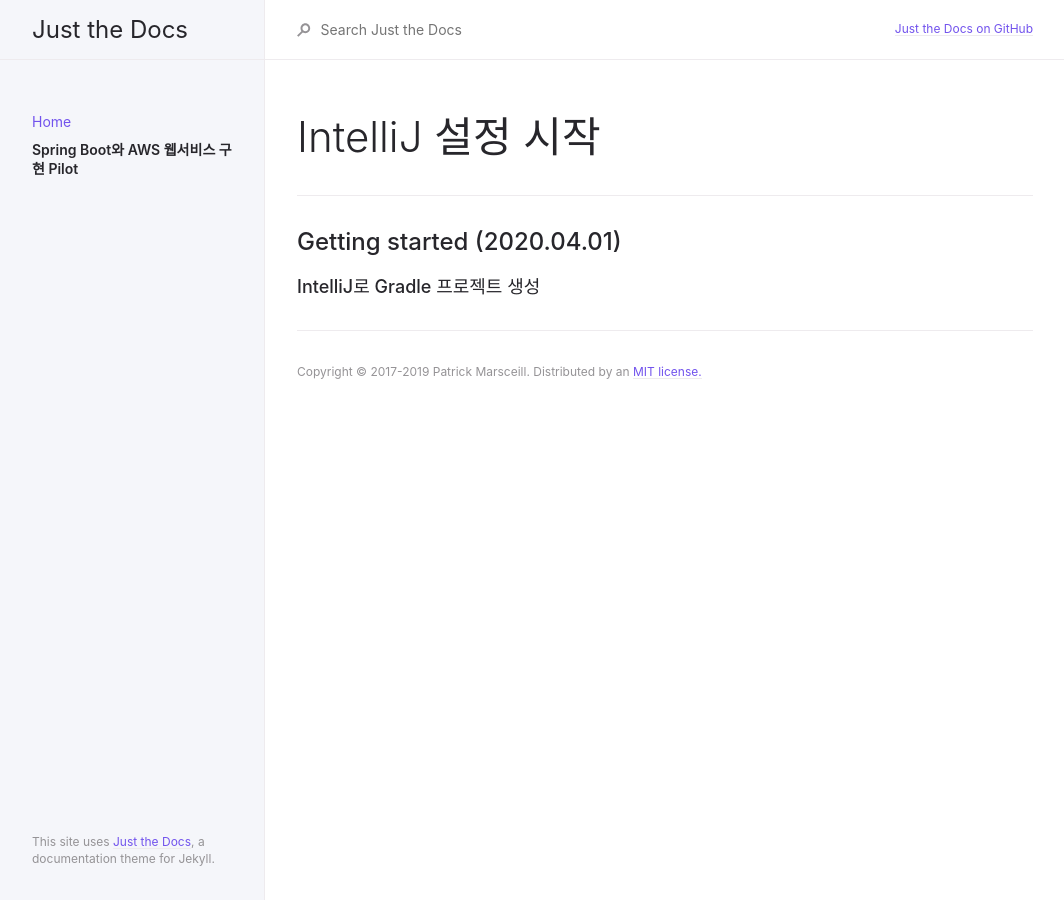
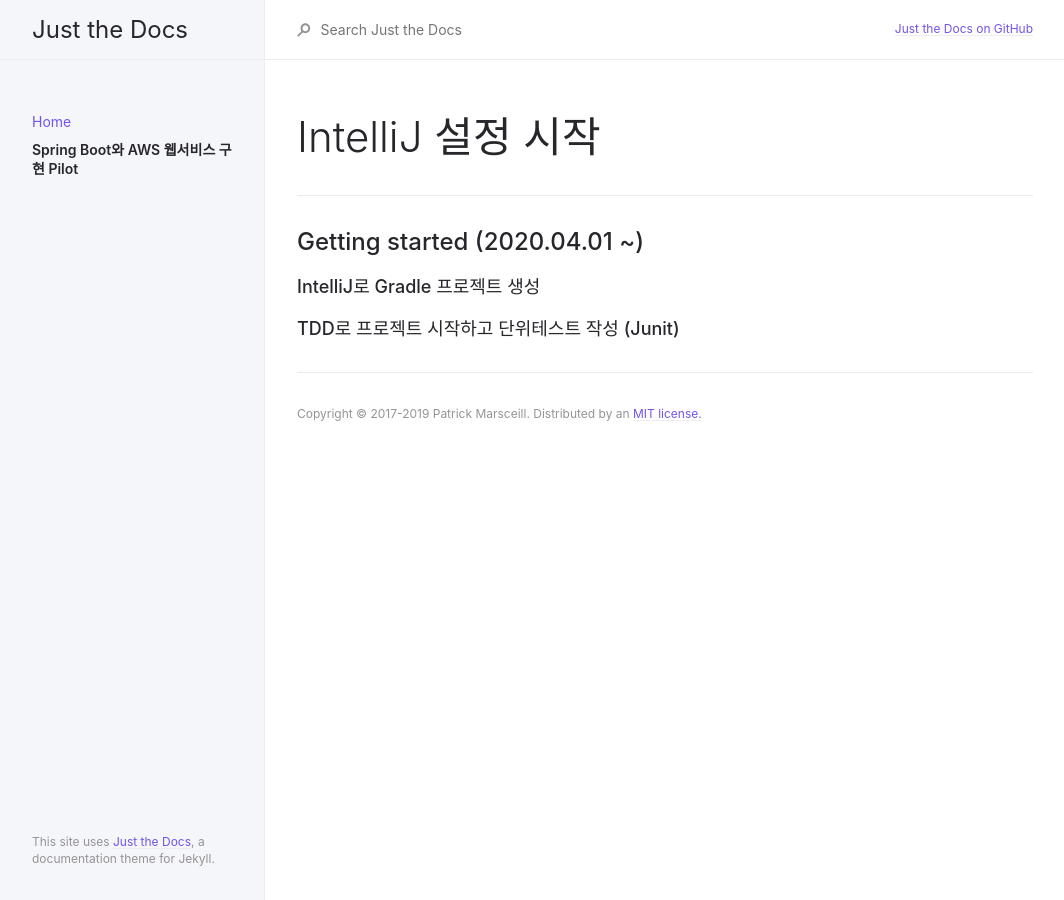
Before and after one commit to keumda/keumda.github.io, a Jekyll site: the page built from docs/Spring Boot Pilot.md, in a window 1280 px wide. Shown: the whole page, without its empty margins (107-1171 px from the left). Built offline with Jekyll 4.4.1, drawn with Linux system fonts in a browser that asks for light colours.

Commit message:
Update Spring Boot Pilot.md

```diff
--- a/docs/Spring Boot Pilot.md
+++ b/docs/Spring Boot Pilot.md
@@ -10,6 +10,8 @@ description: ""
 
 ---
 
-## Getting started (2020.04.01)
+## Getting started (2020.04.01 ~)
 
 ### IntelliJ로 Gradle 프로젝트 생성
+
+### TDD로 프로젝트 시작하고 단위테스트 작성 (Junit)
```
